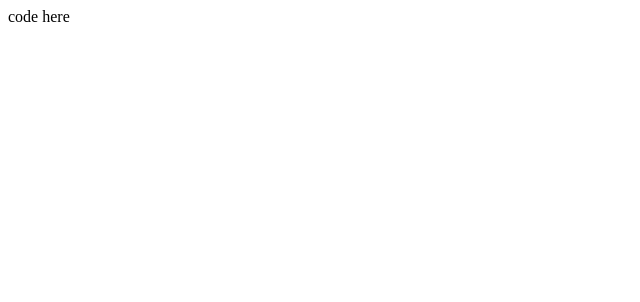
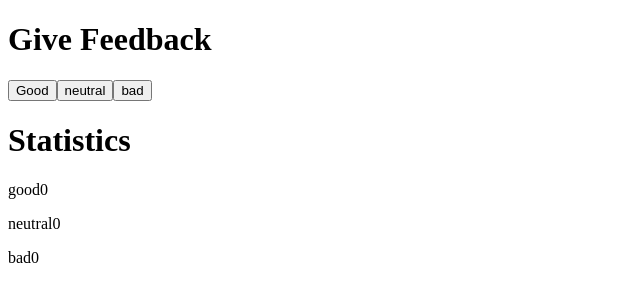
Before and after one commit to alienfoxx/fullstack-open-course, a React (Vite) app in the folder part1/unicafe/: page / in a window 1280 px wide. Shown: the top 302 px of the page, without its empty margins (0-640 px from the left). Built offline with nearby package versions, Linux system fonts and the light colour scheme.

Commit message:
finishing the step 1 unicafe

```diff
--- a/part1/unicafe/src/App.jsx
+++ b/part1/unicafe/src/App.jsx
@@ -1,16 +1,25 @@
-import { useState } from 'react'
+import { useState } from "react";
 
 const App = () => {
   // save clicks of each button to its own state
-  const [good, setGood] = useState(0)
-  const [neutral, setNeutral] = useState(0)
-  const [bad, setBad] = useState(0)
+  const [good, setGood] = useState(0);
+  const [neutral, setNeutral] = useState(0);
+  const [bad, setBad] = useState(0);
 
   return (
     <div>
-      code here
+      <h1>Give Feedback</h1>
+      <button onClick={() => setGood(good + 1)}>Good</button>
+      <button onClick={() => setNeutral(neutral + 1)}>neutral</button>
+      <button onClick={() => setBad(bad + 1)}>bad</button>
+      <div className="result">
+        <h1>Statistics</h1>
+        <p>good{good}</p>
+        <p>neutral{neutral}</p>
+        <p>bad{bad}</p>
+      </div>
     </div>
-  )
-}
+  );
+};
 
-export default App
+export default App;
--- a/part1/unicafe/src/main.jsx
+++ b/part1/unicafe/src/main.jsx
@@ -1,4 +1,4 @@
-import React from 'react'
+
 import ReactDOM from 'react-dom/client'
 
 import App from './App'
```
Also changed, not shown: part1/unicafe/src/component/Button.jsx (added, +11 -0 lines).
